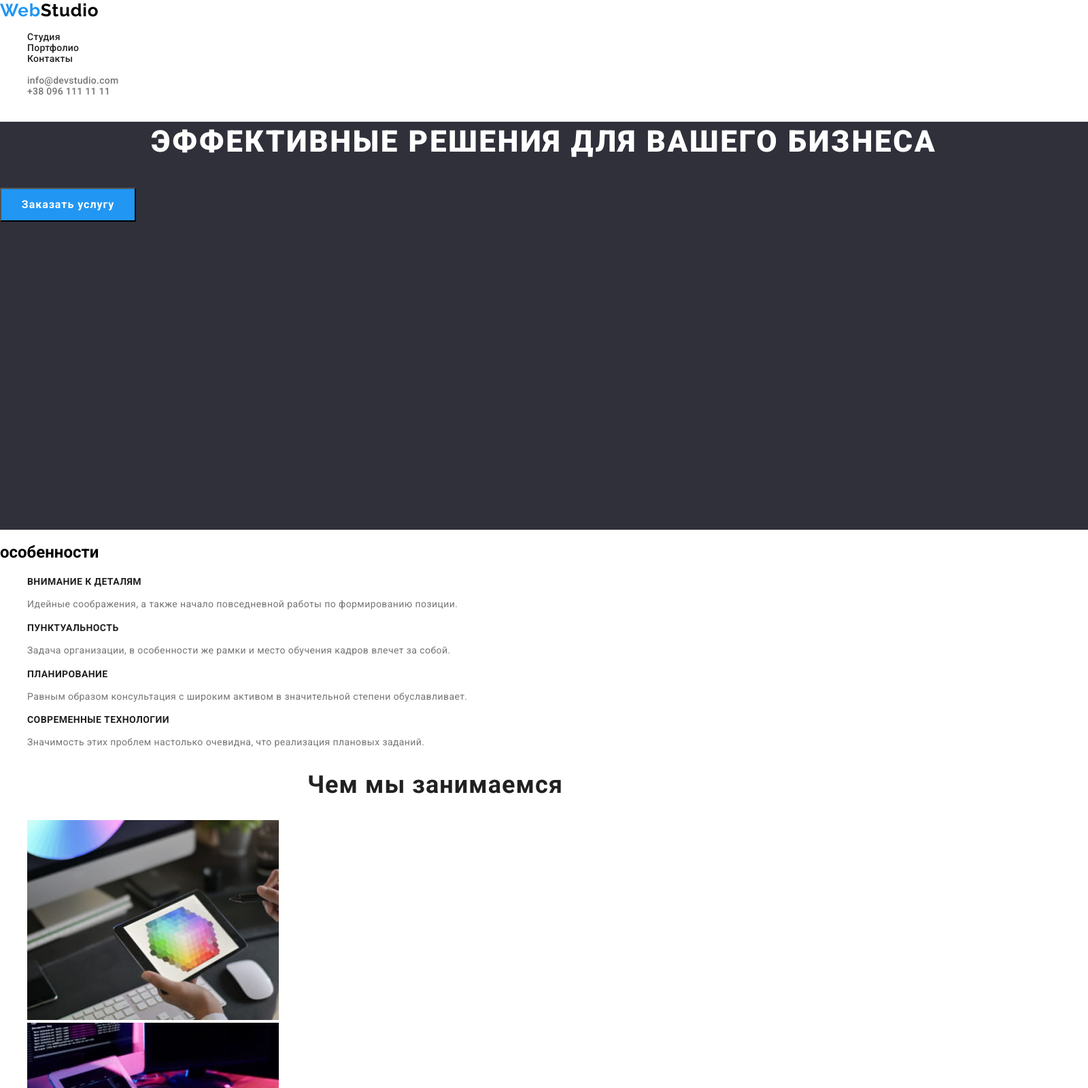
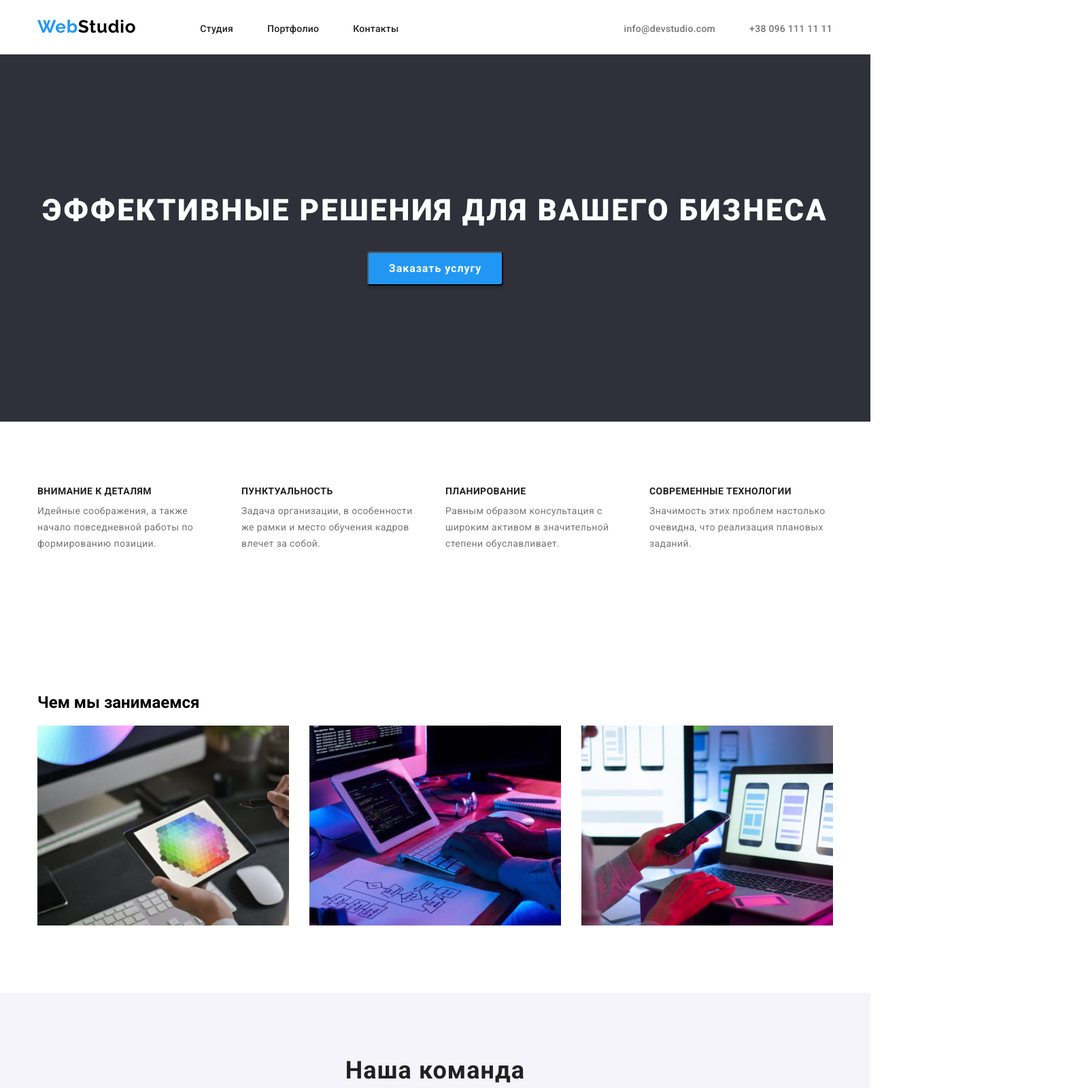
Before and after one commit to kr0o1ik/goit-markup-hw-03, a plain HTML site: page index.html in a window 1280 px wide. Shown: the top 1600 px of the page at 68% size, 1600 px wide, since content can reach past the window. Drawn offline with nearby package versions, Linux system fonts and the light colour scheme.

Commit message:
Update styles.css

```diff
--- a/css/styles.css
+++ b/css/styles.css
@@ -2,6 +2,48 @@ body {
   font-family: 'Roboto', sans-serif;
   color: black;
   background-color: #ffffff;
+}
+
+.section {
+  padding-top: 94px;
+  padding-bottom: 94px;
+}
+
+.container {
+  width: 1200px;
+  margin: 0 auto;
+  padding-left: 15px;
+  padding-right: 15px;
+}
+
+ul {
+  margin: 0;
+  padding: 0;
+  list-style: none;
+}
+
+.header-flex {
+  display: flex;
+  align-items: center;
+  padding-bottom: 25px;
+}
+
+.nav-flex {
+  display: flex;
+  align-items: center;
+}
+
+.nav-link-flex {
+  display: flex;
+  flex-direction: row;
+  margin-top: 32px;
+  margin-right: 331px;
+}
+
+.mail-tel-flex {
+  display: flex;
+  flex-direction: row;
+  margin-top: 32px;
 }
 
 .logo {
@@ -13,18 +55,11 @@ body {
   text-decoration: none;
   line-height: 1.19;
   letter-spacing: 0.03em;
+  margin-top: 24px;
+  margin-right: 94px;
 }
 
 .logo-word {
-  color: #2196f3;
-}
-
-.logo-word-ftr {
-  color: #ffffff;
-}
-
-.nav-link:hover,
-.nav-link:focus {
   color: #2196f3;
 }
 
@@ -35,10 +70,15 @@ body {
   text-decoration: none;
   line-height: 1.14;
   letter-spacing: 0.02em;
+  margin-right: 50px;
 }
 
-.mail-tel-link:hover,
-.mail-tel-link:focus {
+.nav-link:last-child {
+  margin-right: 0px;
+}
+
+.nav-link:hover,
+.nav-link:focus {
   color: #2196f3;
 }
 
@@ -49,50 +89,137 @@ body {
   text-decoration: none;
   line-height: 1.14;
   letter-spacing: 0.02em;
+  margin-right: 50px;
+}
+
+.mail-tel-link:last-child {
+  margin-right: 0px;
+}
+
+.mail-tel-link:hover,
+.mail-tel-link:focus {
+  color: #2196f3;
 }
 
 .hero {
-  width: 1600px;
-  height: 600px;
   background-color: #2f303a;
+  text-align: center;
+  padding-top: 200px;
+  padding-bottom: 200px;
 }
 
 .design-title {
   color: #ffffff;
   font-weight: 900;
   font-size: 44px;
-  text-align: center;
+  margin: 0px;
   text-transform: uppercase;
   line-height: 1.36;
   letter-spacing: 0.06em;
+  text-align: center;
+}
+
+.button-name {
+  font-family: Roboto;
+  width: 200px;
+  height: 50px;
+  background-color: #2196f3;
+  color: #ffffff;
+  font-weight: 700;
+  font-size: 16px;
+  cursor: pointer;
+  line-height: 1.87;
+  letter-spacing: 0.06em;
+  box-shadow: 0px 4px 4px rgba(0, 0, 0, 0.15);
+  border-radius: 4px;
+  margin-top: 30px;
+}
+
+.button-name:focus {
+  color: #ffffff;
+}
+
+.visually-hidden {
+  position: absolute;
+  width: 1px;
+  height: 1px;
+  margin: -1px;
+  border: 0;
+  padding: 0;
+  white-space: nowrap;
+  clip-path: inset(100%);
+  clip: rect(0 0 0 0);
+  overflow: hidden;
+}
+
+.work-flex {
+  display: flex;
+
+  margin: 0px;
+  padding: 0px;
 }
 
 .work-title {
   width: 270px;
-  height: 16px;
   color: #212121;
   font-weight: 700;
   font-size: 14px;
   text-transform: uppercase;
   line-height: 1.17;
   letter-spacing: 0.03em;
+  margin: 0px;
 }
 
 .work-text {
+  width: 270px;
   color: #757575;
   font-weight: 400;
   font-size: 14px;
   line-height: 1.71;
   letter-spacing: 0.03em;
+  margin-top: 10px;
+  margin-bottom: 0px;
+  margin-right: 30px;
 }
 
-.work-photo-item {
+.work-team-item {
   color: #212121;
   font-weight: 700;
   font-size: 36px;
   text-align: center;
   line-height: 1.16;
   letter-spacing: 0.03em;
+  margin-top: 0px;
+  margin-bottom: 50px;
+}
+
+.work-foto-item {
+  margin-right: 30px;
+}
+
+.section-our-team {
+  background-color: #f5f4fa;
+  padding-top: 94px;
+  padding-bottom: 94px;
+}
+
+.our-team-item {
+  color: #212121;
+  font-weight: 700;
+  font-size: 36px;
+  text-align: center;
+  line-height: 1.16;
+  letter-spacing: 0.03em;
+  margin-top: 0px;
+  margin-bottom: 50px;
+}
+
+.team-item {
+  margin-right: 30px;
+  background: #ffffff;
+  box-shadow: 0px 1px 3px rgba(0, 0, 0, 0.12), 0px 1px 1px rgba(0, 0, 0, 0.14),
+    0px 2px 1px rgba(0, 0, 0, 0.2);
+  border-radius: 0px 0px 4px 4px;
 }
 
 .work-team-name {
@@ -101,6 +228,8 @@ body {
   font-size: 16px;
   line-height: 1.18;
   letter-spacing: 0.03em;
+  text-align: center;
+  margin: 30px 0px 10px 0px;
 }
 
 .work-position {
@@ -109,10 +238,27 @@ body {
   font-size: 16px;
   line-height: 1.18;
   letter-spacing: 0.03em;
+  text-align: center;
+  margin-bottom: 30px;
+}
+
+.section-ftr {
+  background-color: #2f303a;
+  padding-top: 60px;
+  padding-bottom: 60px;
+}
+
+.logo-word-ftr {
+  color: #ffffff;
 }
 
 address {
   font-style: normal;
+}
+
+.address-item {
+  padding-left: 0px;
+  margin-top: 20px;
 }
 
 .address-link {
@@ -137,17 +283,16 @@ address {
   letter-spacing: 0.03em;
 }
 
-footer {
-  width: 1600px;
-  height: 252px;
-  background-color: #2f303a;
+.section-hdr {
+  border-bottom: 1px solid #ececec;
 }
 
-ul {
-  list-style-type: none;
+.button-flex {
+  display: flex;
+  justify-content: center;
 }
 
-.list-button {
+.list-button-name {
   font-family: Roboto;
   color: #212121;
   background-color: #f5f4fa;
@@ -156,15 +301,34 @@ ul {
   cursor: pointer;
   line-height: 1.62;
   letter-spacing: 0.03em;
+  margin-right: 8px;
+  border-radius: 4px;
+  padding: 6px 22px 6px 22px;
 }
 
-.list-button:hover {
+.list-button-name:hover {
   background-color: #2196f3;
   color: #ffffff;
 }
 
-.list-button:focus {
+.list-button-name:focus {
   color: #2196f3;
+}
+
+.projects-flex {
+  display: flex;
+  flex-wrap: wrap;
+  padding: 0px;
+}
+
+.projects-item {
+  border: 1px solid #eeeeee;
+  margin-right: 30px;
+  margin-bottom: 30px;
+}
+
+.projects-item:nth-child(3n) {
+  margin-right: 0px;
 }
 
 .projects-name {
@@ -173,6 +337,7 @@ ul {
   font-size: 18px;
   line-height: 2;
   letter-spacing: 0.06em;
+  margin: 20px 0px 0px 24px;
 }
 
 .projects-type {
@@ -181,19 +346,5 @@ ul {
   font-size: 16px;
   line-height: 1.87;
   letter-spacing: 0.03em;
+  margin: 4px 0px 20px 24px;
 }
-
-.button-name {
-  font-family: Roboto;
-  width: 200px;
-  height: 50px;
-  background-color: #2196f3;
-  color: #ffffff;
-  font-weight: 700;
-  font-size: 16px;
-  cursor: pointer;
-  line-height: 1.87;
-  letter-spacing: 0.06em;
-  align-items: center;
-  text-align: center;
-}
```
